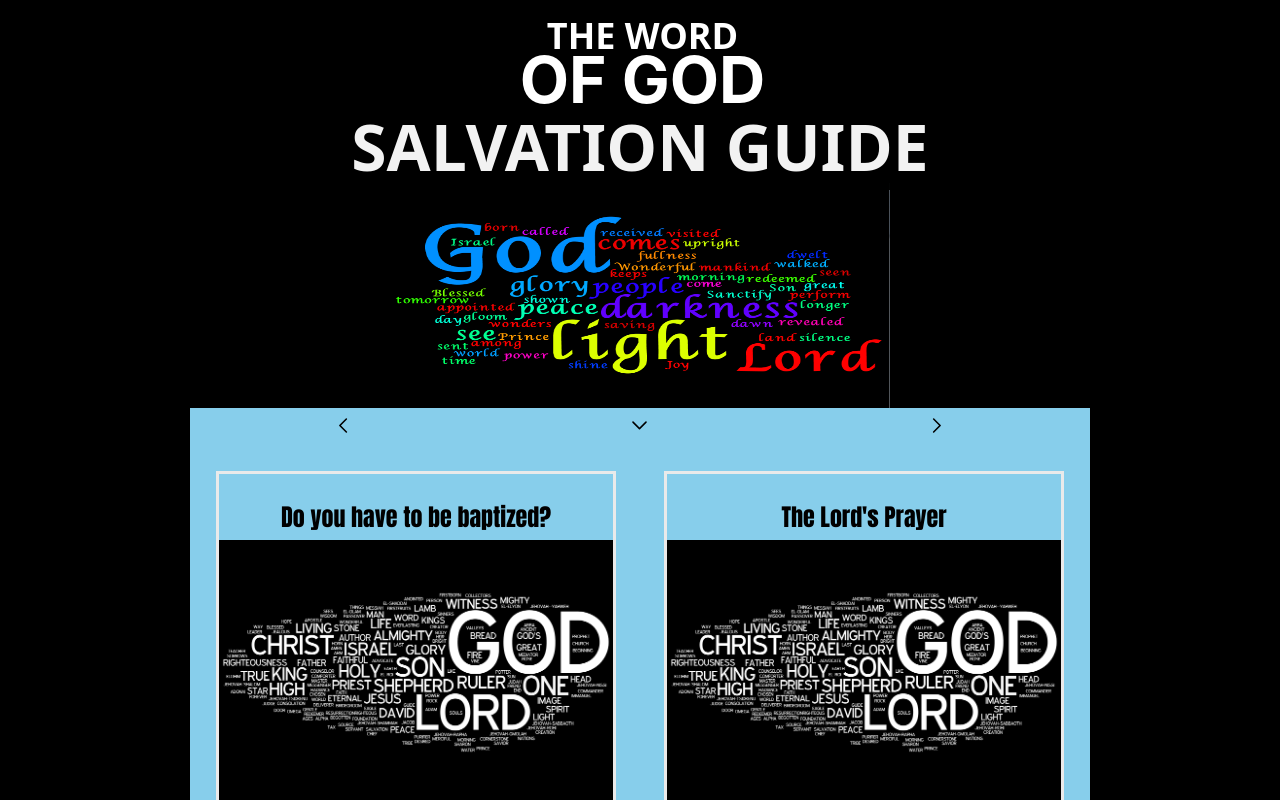
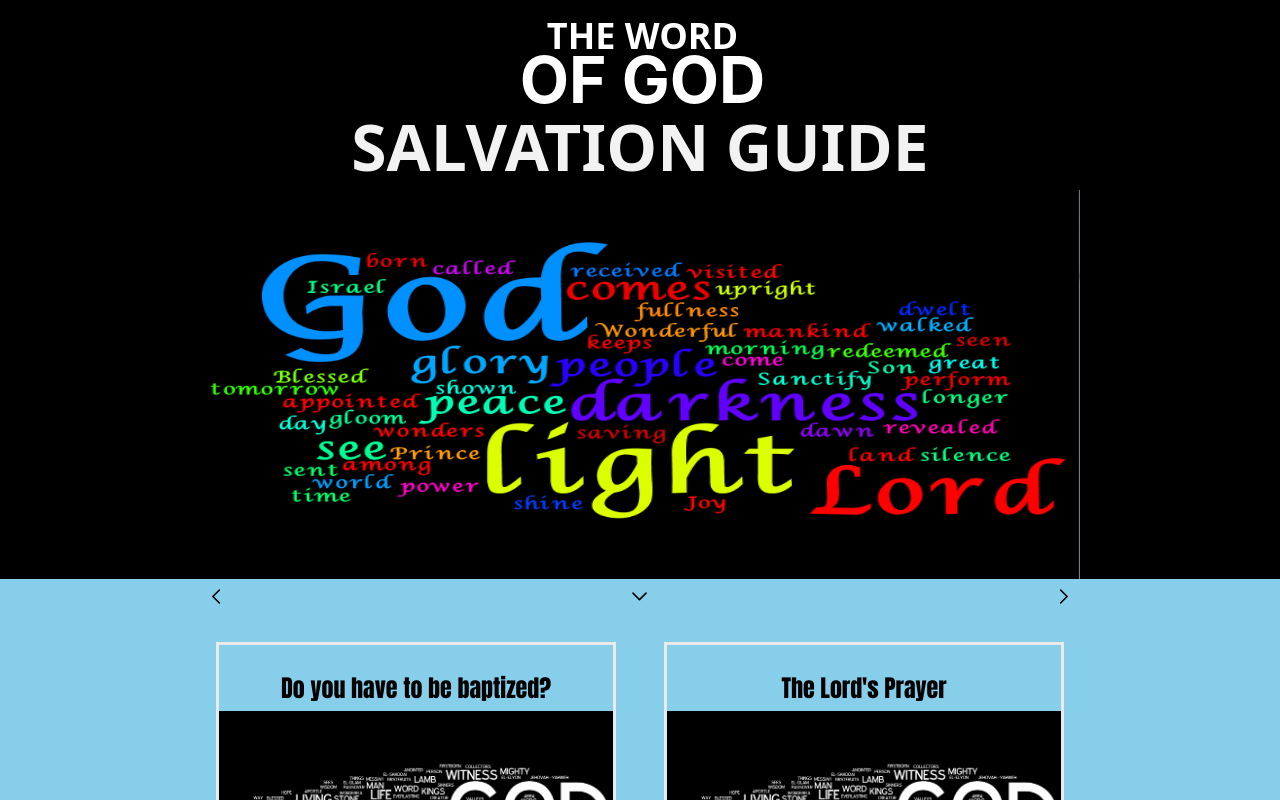
Before and after one commit to jnutt367/salvation-guide, a Next.js app: page / in a window 1280 px wide. Shown: the top 800 px of the page. Built offline with nearby package versions, Linux system fonts and the light colour scheme.

Commit message:
Update Home.module.css

```diff
--- a/styles/Home.module.css
+++ b/styles/Home.module.css
@@ -63,8 +63,6 @@
   background-color:  black;
   min-height: 100vh;
   padding: 4rem 0;
-  max-width: 900px;
-  background-size: cover;
   position:relative;
   top: 10px;
 }
@@ -77,7 +75,7 @@
     display: grid;
     place-items: center;
     max-height: 700px;
-   border: 50px 0 10px solid skyblue;
+    border: 50px 0 10px solid skyblue;
     opacity: 1;
 }
 .footer {
```
